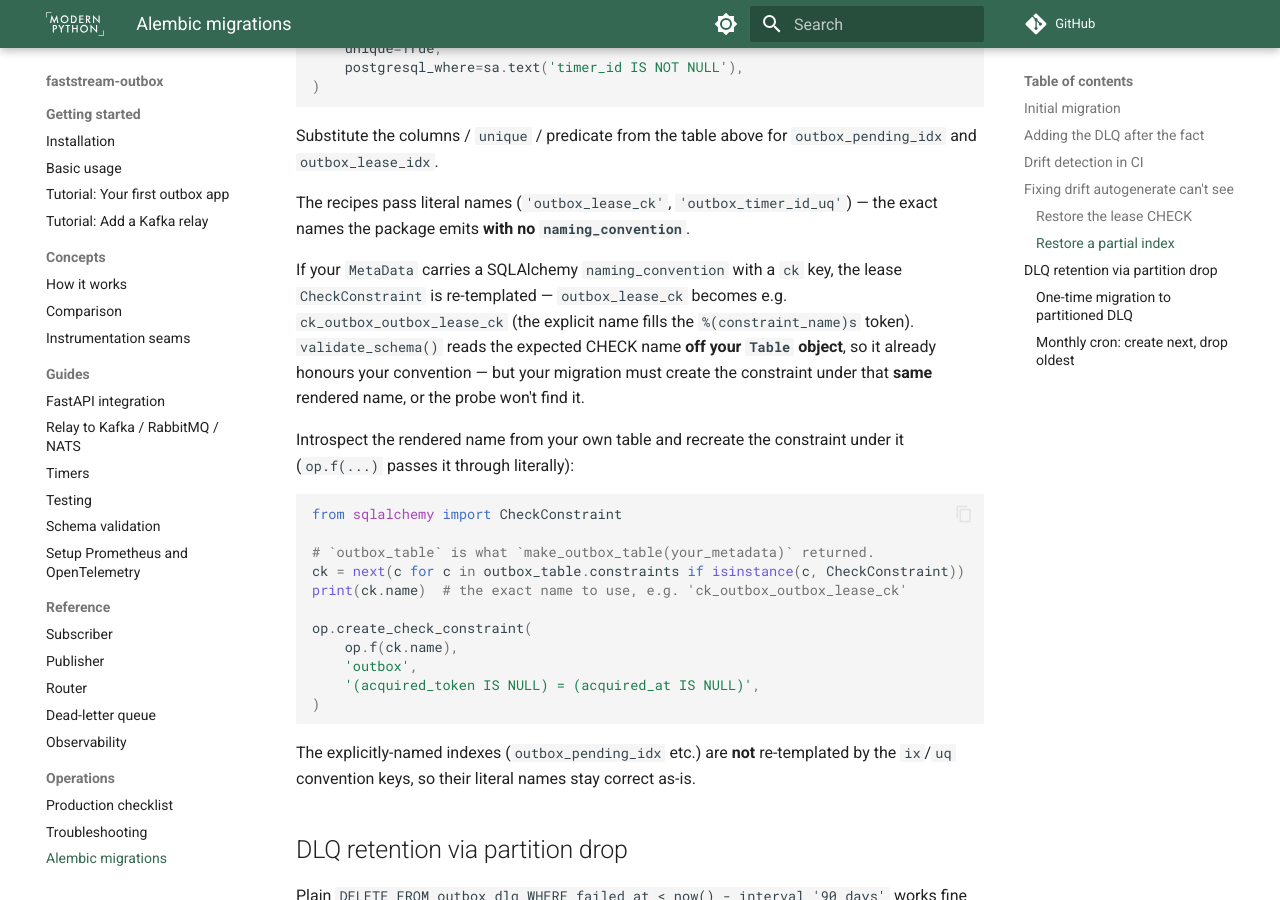
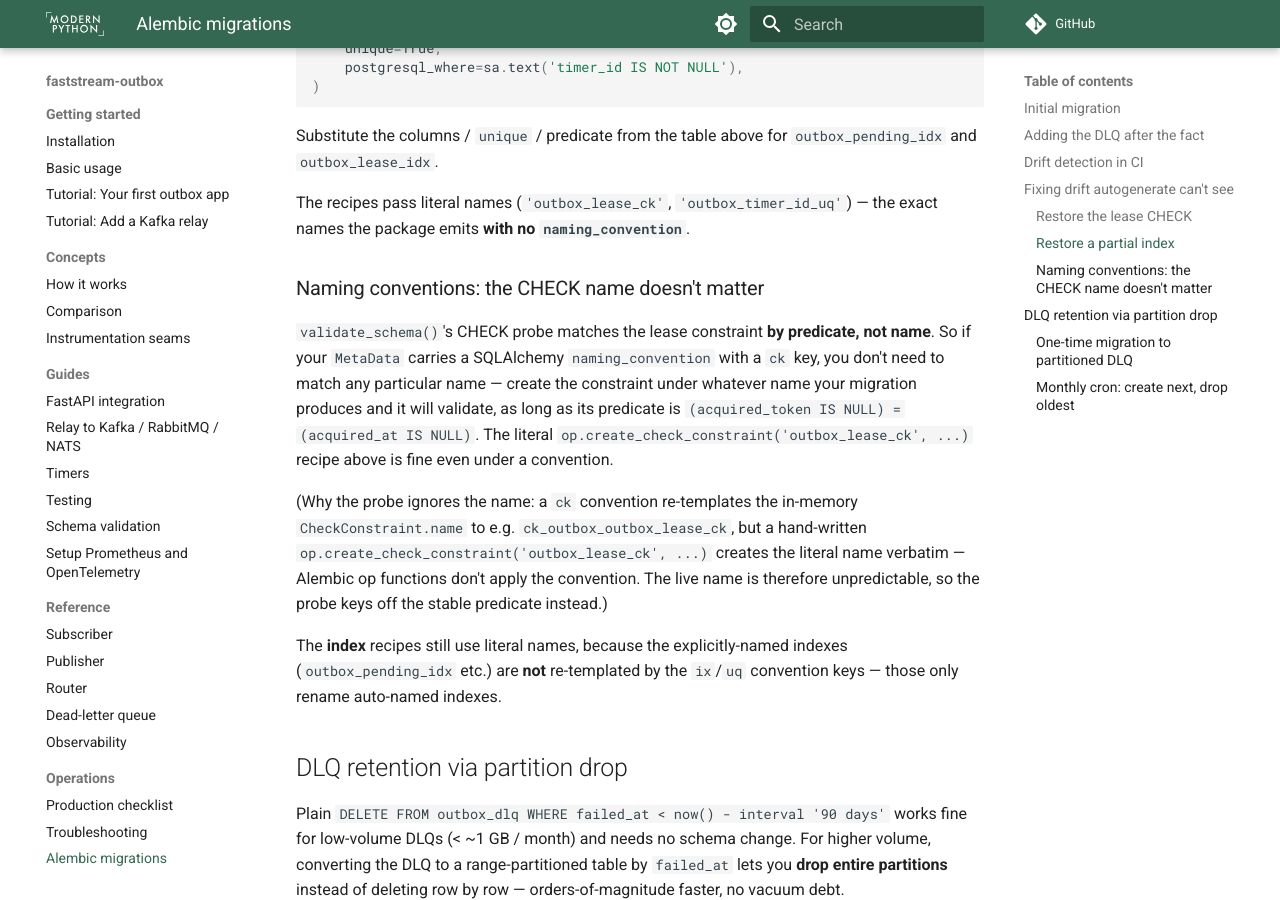
Before and after one commit to modern-python/faststream-outbox, an MkDocs documentation site: the page built from docs/operations/alembic.md, in a window 1280 px wide and 900 px high, scrolled down 4264 px. Built offline with MkDocs 1.6.1 and Material for MkDocs 9.7.7, drawn with Linux system fonts in a browser that asks for light colours; comment, search, counter and statistics services are not loaded.

Commit message:
fix: validate_schema() matches lease CHECK by predicate, not name (#103)
#102 made the CHECK probe predict the constraint name off the Table object,
which under a `ck` naming_convention resolves to the doubled
`ck_<table>_<table>_lease_ck`. But a hand-written migration
(`op.create_check_constraint('<table>_lease_ck', ...)`) creates the literal
name verbatim — Alembic op functions don't apply target_metadata's
convention — so the probe demanded a name the migration never produces and
false-failed a valid schema. The live name is unpredictable from the package
side; only the predicate is stable.

_validate_check_constraints_sync now matches the lease CHECK by predicate, not
name: it passes if any live CHECK enforces
`(acquired_token IS NULL) = (acquired_at IS NULL)` under any name, and
otherwise reports `missing CHECK constraint enforcing '<predicate>'`. Removes
_resolve_check_constraint_name and the now-unused CheckConstraint import. A
drifted predicate now reads as "missing" (the correct one is absent); the
Alembic-blind remediation pointer still fires.

- tests: predicate matched under the convention-doubled name, under the literal
  name, missing-describes-predicate, drifted-reads-as-missing (unit), plus an
  end-to-end Postgres pass for convention metadata + a literally-named CHECK.
- docs/operations/alembic.md: the CHECK name doesn't matter; match the predicate.
- architecture/dlq.md: record the match-by-predicate invariant.
- planning/releases/0.10.3.md: release notes.

Co-Authored-By: Claude Opus 4.8 (1M context) <noreply@anthropic.com>

````diff
--- a/docs/operations/alembic.md
+++ b/docs/operations/alembic.md
@@ -218,32 +218,25 @@ Substitute the columns / `unique` / predicate from the table above for
 The recipes pass literal names (`'outbox_lease_ck'`, `'outbox_timer_id_uq'`) —
 the exact names the package emits **with no `naming_convention`**.
 
-If your `MetaData` carries a SQLAlchemy `naming_convention` with a `ck` key, the
-lease `CheckConstraint` is re-templated — `outbox_lease_ck` becomes e.g.
-`ck_outbox_outbox_lease_ck` (the explicit name fills the `%(constraint_name)s`
-token). `validate_schema()` reads the expected CHECK name **off your `Table`
-object**, so it already honours your convention — but your migration must create
-the constraint under that **same** rendered name, or the probe won't find it.
+### Naming conventions: the CHECK name doesn't matter
 
-Introspect the rendered name from your own table and recreate the constraint
-under it (`op.f(...)` passes it through literally):
+`validate_schema()`'s CHECK probe matches the lease constraint **by predicate,
+not name**. So if your `MetaData` carries a SQLAlchemy `naming_convention` with a
+`ck` key, you don't need to match any particular name — create the constraint
+under whatever name your migration produces and it will validate, as long as its
+predicate is `(acquired_token IS NULL) = (acquired_at IS NULL)`. The literal
+`op.create_check_constraint('outbox_lease_ck', ...)` recipe above is fine even
+under a convention.
 
-```python
-from sqlalchemy import CheckConstraint
+(Why the probe ignores the name: a `ck` convention re-templates the in-memory
+`CheckConstraint.name` to e.g. `ck_outbox_outbox_lease_ck`, but a hand-written
+`op.create_check_constraint('outbox_lease_ck', ...)` creates the literal name
+verbatim — Alembic op functions don't apply the convention. The live name is
+therefore unpredictable, so the probe keys off the stable predicate instead.)
 
-# `outbox_table` is what `make_outbox_table(your_metadata)` returned.
-ck = next(c for c in outbox_table.constraints if isinstance(c, CheckConstraint))
-print(ck.name)  # the exact name to use, e.g. 'ck_outbox_outbox_lease_ck'
-
-op.create_check_constraint(
-    op.f(ck.name),
-    'outbox',
-    '(acquired_token IS NULL) = (acquired_at IS NULL)',
-)
-```
-
-The explicitly-named indexes (`outbox_pending_idx` etc.) are **not** re-templated
-by the `ix`/`uq` convention keys, so their literal names stay correct as-is.
+The **index** recipes still use literal names, because the explicitly-named
+indexes (`outbox_pending_idx` etc.) are **not** re-templated by the `ix`/`uq`
+convention keys — those only rename auto-named indexes.
 
 ## DLQ retention via partition drop { #dlq-retention-via-partition-drop }
 
````
Also changed, not shown: architecture/dlq.md (+1 -1 lines), planning/releases/0.10.3.md (added, +83 -0 lines), 3 other files.
